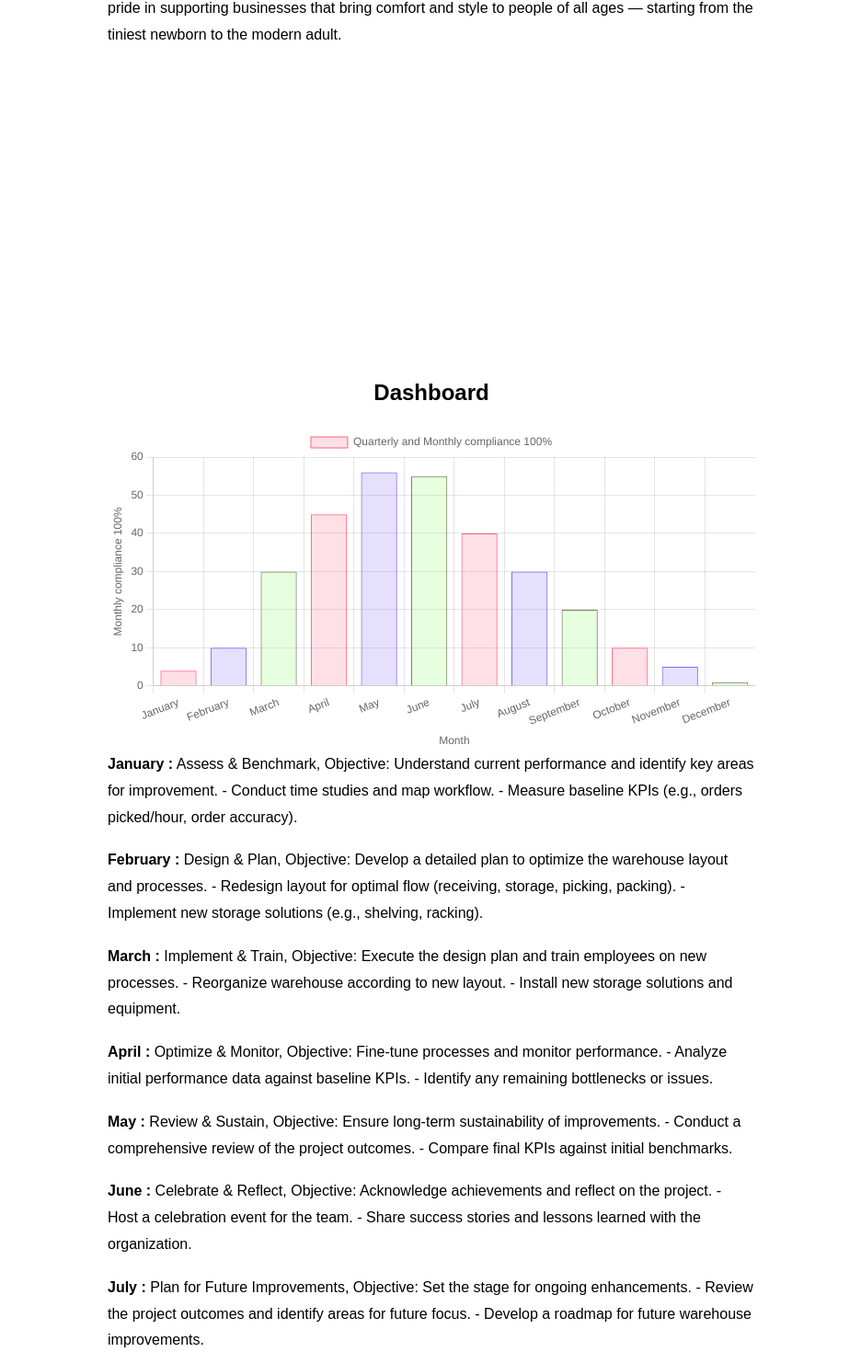
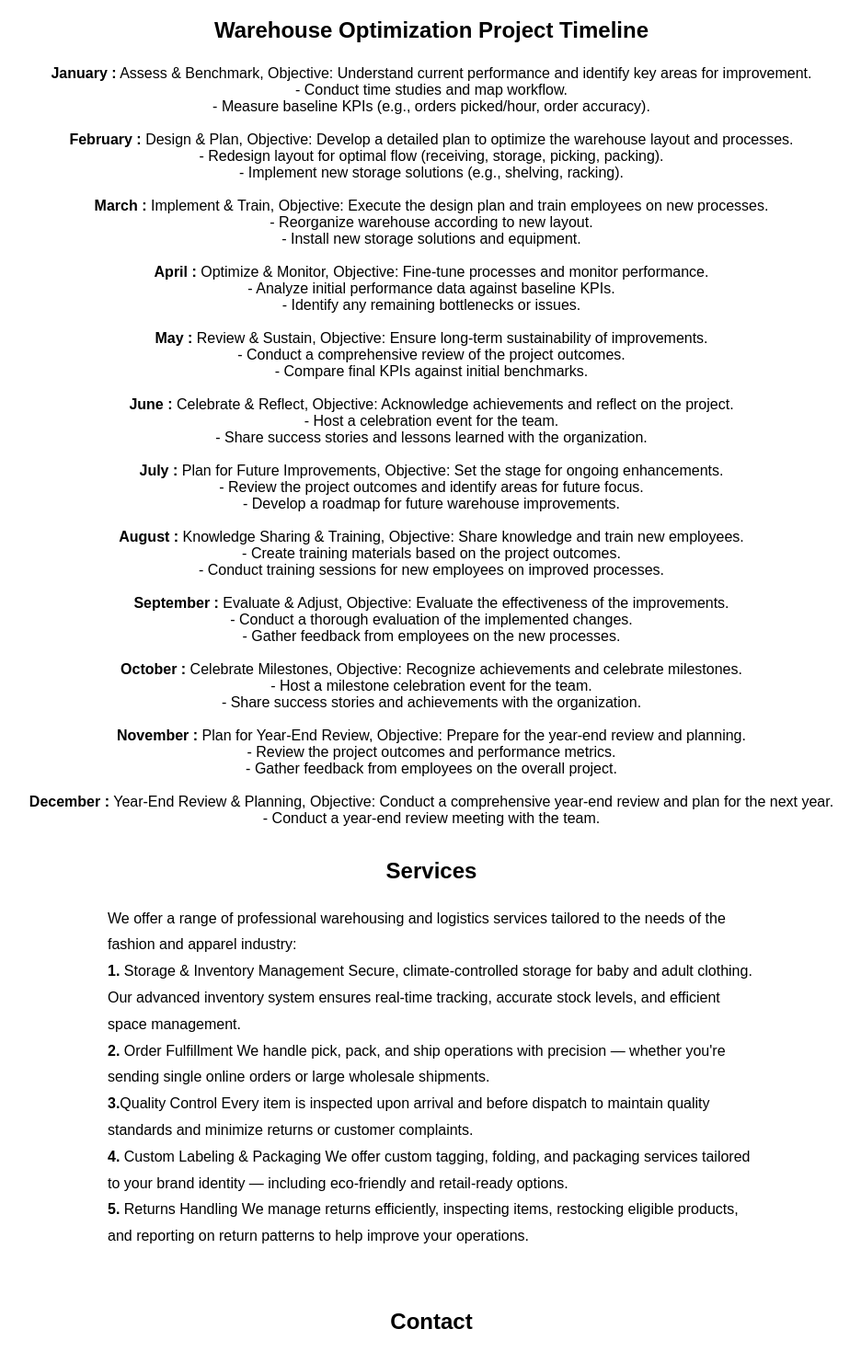
Before and after one commit to cesargomezs/V2test, a React (Vite) app: page / in a window 1280 px wide. Shown: the part 1321-2791 px from the top of the page at 92% size, without its empty margins (171-1107 px from the left). Built offline with nearby package versions, Linux system fonts and the light colour scheme.

Commit message:
Update descriptions Dashboard

```diff
--- a/src/App.tsx
+++ b/src/App.tsx
@@ -9,6 +9,7 @@ import Footer from './components/navigation/footer';
 import './styles/main.css';
 import './styles/scroll/scroll.js';
 import './styles/App.css';
+import Description from './components/sections/description.js';
 
 
 function App() {
@@ -25,6 +26,7 @@ function App() {
         <Home />
         <About />
         <Dashboard />
+        <Description />
         <Services />
         <Contact />
       </main>
--- a/src/components/charts/bar-chart.tsx
+++ b/src/components/charts/bar-chart.tsx
@@ -1,7 +1,7 @@
 import { Bar } from 'react-chartjs-2';
 import '@/styles/charts/bar-chart.css';
+  import all from  '@/components/data/labels.json';
 
-import all from  '@/components/data/labels.json';
 
 
 const samples = JSON.stringify(all);
@@ -52,80 +52,11 @@ const options = {
 
 const BarChart = () => {
   return (
-    <div className="bar-chart-container">
-      <Bar data={data} options={options} className="bar-chart" />
-      <p className="psectiondescription">
-      <strong>January :</strong> Assess & Benchmark, Objective: Understand current performance and identify key areas for improvement.
-     - Conduct time studies and map workflow.
-     - Measure baseline KPIs (e.g., orders picked/hour, order accuracy).
-      </p>
-      <br></br>
-      <p className="psectiondescription">
-      <strong>February :</strong> Design & Plan, Objective: Develop a detailed plan to optimize the warehouse layout and processes.
-     - Redesign layout for optimal flow (receiving, storage, picking, packing).
-     - Implement new storage solutions (e.g., shelving, racking).
-      </p>
-      <br></br>
-      <p className="psectiondescription">
-      <strong>March :</strong> Implement & Train, Objective: Execute the design plan and train employees on new processes.
-     - Reorganize warehouse according to new layout.
-      - Install new storage solutions and equipment.
-      </p>
-      <br></br>
-      <p className="psectiondescription">
-      <strong>April :</strong> Optimize & Monitor, Objective: Fine-tune processes and monitor performance.
-     - Analyze initial performance data against baseline KPIs.
-     - Identify any remaining bottlenecks or issues.
-      </p>
-      <br></br>
-      <p className="psectiondescription">
-      <strong>May :</strong> Review & Sustain, Objective: Ensure long-term sustainability of improvements.
-      - Conduct a comprehensive review of the project outcomes.
-      - Compare final KPIs against initial benchmarks.
-      </p>
-      <br></br>
-      <p className="psectiondescription">
-      <strong>June :</strong> Celebrate & Reflect, Objective: Acknowledge achievements and reflect on the project.
-      - Host a celebration event for the team.
-      - Share success stories and lessons learned with the organization.
-      </p>
-      <br></br>
-      <p className="psectiondescription">
-      <strong>July :</strong> Plan for Future Improvements, Objective: Set the stage for ongoing enhancements.
-      - Review the project outcomes and identify areas for future focus.
-      - Develop a roadmap for future warehouse improvements.
-      </p>
-      <br></br>
-      <p className="psectiondescription">
-      <strong>August :</strong> Knowledge Sharing & Training, Objective: Share knowledge and train new employees.
-      - Create training materials based on the project outcomes.
-      - Conduct training sessions for new employees on improved processes.
-      </p>
-      <br></br>
-      <br/>
-      <p className="psectiondescription">
-      <strong>September :</strong> Evaluate & Adjust, Objective: Evaluate the effectiveness of the improvements.
-      - Conduct a thorough evaluation of the implemented changes.
-      - Gather feedback from employees on the new processes.
-      </p>
-      <br></br>
-      <p className="psectiondescription">
-      <strong>October :</strong> Celebrate Milestones, Objective: Recognize achievements and celebrate milestones.
-      - Host a milestone celebration event for the team.
-      - Share success stories and achievements with the organization.
-      </p>
-      <br></br>
-      <p className="psectiondescription">
-      <strong>November :</strong> Plan for Year-End Review, Objective: Prepare for the year-end review and planning
-      - Review the project outcomes and performance metrics.
-      - Gather feedback from employees on the overall project.
-      </p>
-      <br></br>
-      <p className="psectiondescription">
-      <strong>December :</strong> Year-End Review & Planning, Objective: Conduct a comprehensive year-end review and plan for the next year.
-      - Conduct a year-end review meeting with the team.
-      </p>
-    </div>
+    <>
+      <div className="bar-chart-container">
+        <Bar data={data} options={options} className="bar-chart" />
+      </div>
+    </>
   );
 };
 
--- a/src/components/sections/dashboard.tsx
+++ b/src/components/sections/dashboard.tsx
@@ -6,10 +6,12 @@ Chart.register(CategoryScale);
 
 const Dashboard = () => {
   return (
-    <section id="dashboard">
-      <h2>Dashboard</h2>
-      <BarChart />
-    </section>
+    <>
+      <section id="dashboard">
+        <h2>Dashboard</h2>
+        <BarChart />
+      </section>
+    </>
   );
 };
 
--- /dev/null
+++ b/src/components/sections/description.tsx
@@ -0,0 +1,104 @@
+const Description = () => {
+  return (
+        <>
+        <div className="divGraph">
+            <h2>Warehouse Optimization Project Timeline</h2>
+                <p>
+                    <strong>January :</strong> Assess & Benchmark, Objective: Understand current performance and identify key areas for improvement.
+                    <br></br>
+                    - Conduct time studies and map workflow.
+                    <br></br>
+                    - Measure baseline KPIs (e.g., orders picked/hour, order accuracy).
+                </p>
+                <br></br>
+                <p>
+                    <strong>February :</strong> Design & Plan, Objective: Develop a detailed plan to optimize the warehouse layout and processes.
+                    <br></br>
+                    - Redesign layout for optimal flow (receiving, storage, picking, packing).
+                    <br></br>
+                    - Implement new storage solutions (e.g., shelving, racking).
+                </p>
+                <br></br>
+                <p>
+                    <strong>March :</strong> Implement & Train, Objective: Execute the design plan and train employees on new processes.
+                    <br></br>
+                    - Reorganize warehouse according to new layout.
+                    <br></br>
+                    - Install new storage solutions and equipment.
+                </p>
+                <br></br>
+                <p>
+                    <strong>April :</strong> Optimize & Monitor, Objective: Fine-tune processes and monitor performance.
+                    <br></br>
+                    - Analyze initial performance data against baseline KPIs.
+                    <br></br>
+                    - Identify any remaining bottlenecks or issues.
+                </p>
+                <br></br>
+                <p>
+                    <strong>May :</strong> Review & Sustain, Objective: Ensure long-term sustainability of improvements.
+                    <br></br>
+                    - Conduct a comprehensive review of the project outcomes.
+                    <br></br>
+                    - Compare final KPIs against initial benchmarks.
+                </p>
+                <br></br>
+                <p>
+                    <strong>June :</strong> Celebrate & Reflect, Objective: Acknowledge achievements and reflect on the project.
+                    <br></br>
+                    - Host a celebration event for the team.
+                    <br></br>
+                    - Share success stories and lessons learned with the organization.
+                </p>
+                <br></br>
+                <p>
+                    <strong>July :</strong> Plan for Future Improvements, Objective: Set the stage for ongoing enhancements.
+                    <br></br>
+                    - Review the project outcomes and identify areas for future focus.
+                    <br></br>
+                    - Develop a roadmap for future warehouse improvements.
+                </p>
+                <br></br>
+                <p>
+                    <strong>August :</strong> Knowledge Sharing & Training, Objective: Share knowledge and train new employees.
+                    <br></br>
+                    - Create training materials based on the project outcomes.
+                    <br></br>
+                    - Conduct training sessions for new employees on improved processes.
+                </p>
+                <br></br>
+                <p>
+                    <strong>September :</strong> Evaluate & Adjust, Objective: Evaluate the effectiveness of the improvements.
+                    <br></br>
+                    - Conduct a thorough evaluation of the implemented changes.
+                    <br></br>
+                    - Gather feedback from employees on the new processes.
+                </p>
+                <br></br>
+                <p>
+                    <strong>October :</strong> Celebrate Milestones, Objective: Recognize achievements and celebrate milestones.
+                    <br></br>
+                    - Host a milestone celebration event for the team.
+                    <br></br>
+                    - Share success stories and achievements with the organization.
+                </p>
+                <br></br>
+                <p>
+                    <strong>November :</strong> Plan for Year-End Review, Objective: Prepare for the year-end review and planning.
+                    <br></br>
+                    - Review the project outcomes and performance metrics.
+                    <br></br>
+                    - Gather feedback from employees on the overall project.
+                </p>
+                <br></br>
+                <p>
+                    <strong>December :</strong> Year-End Review & Planning, Objective: Conduct a comprehensive year-end review and plan for the next year.
+                    <br></br>
+                    - Conduct a year-end review meeting with the team.
+                </p>
+        </div>
+        </>
+        );
+};
+
+export default Description;
--- a/src/components/sections/services.tsx
+++ b/src/components/sections/services.tsx
@@ -26,11 +26,6 @@ const Services = () => {
         <strong>5.</strong> Returns Handling We manage returns efficiently,
         inspecting items, restocking eligible products, and reporting on return
         patterns to help improve your operations.
-        <br></br>
-        <strong>6.</strong> Distribution & Shipping Fast and reliable
-        distribution to local and international destinations. We work with
-        trusted carriers to ensure timely delivery and competitive shipping
-        rates.
       </p>
     </section>
   );
--- a/src/styles/charts/bar-chart.css
+++ b/src/styles/charts/bar-chart.css
@@ -1,8 +1,8 @@
-/*.bar-chart-container {
+.bar-chart-container {
   width: 100vw;
   max-width: 768px;
   padding: 1em;
-}*/
+}
 
 
 /* ----------- iPhone 4 and 4S ----------- */
--- a/src/styles/main.css
+++ b/src/styles/main.css
@@ -19,6 +19,16 @@ main {
   height: auto;
 }
 
+.divGraph {
+  padding: 2px;
+  width: 100%;
+  z-index: 1;
+  height: fit-content;
+  margin-top: 0%;
+  padding-top: 0%;
+  top: 0;
+}
+
 .background-image {
   position: fixed;
   top: 0;
@@ -36,7 +46,7 @@ section {
   flex-direction: column;
   align-items: center;
   justify-content: center;
-  height: 100vh;
+
   max-width: 768px;
   padding: 2em;
   min-height: fit-content;
```
